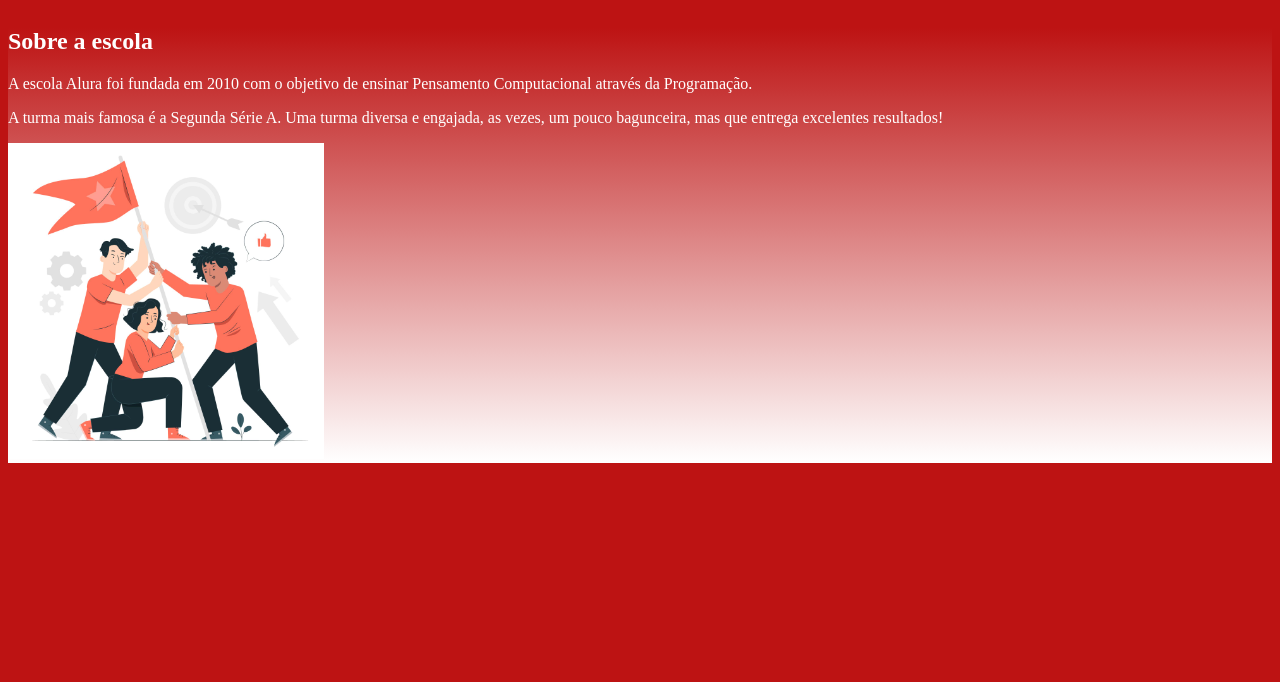
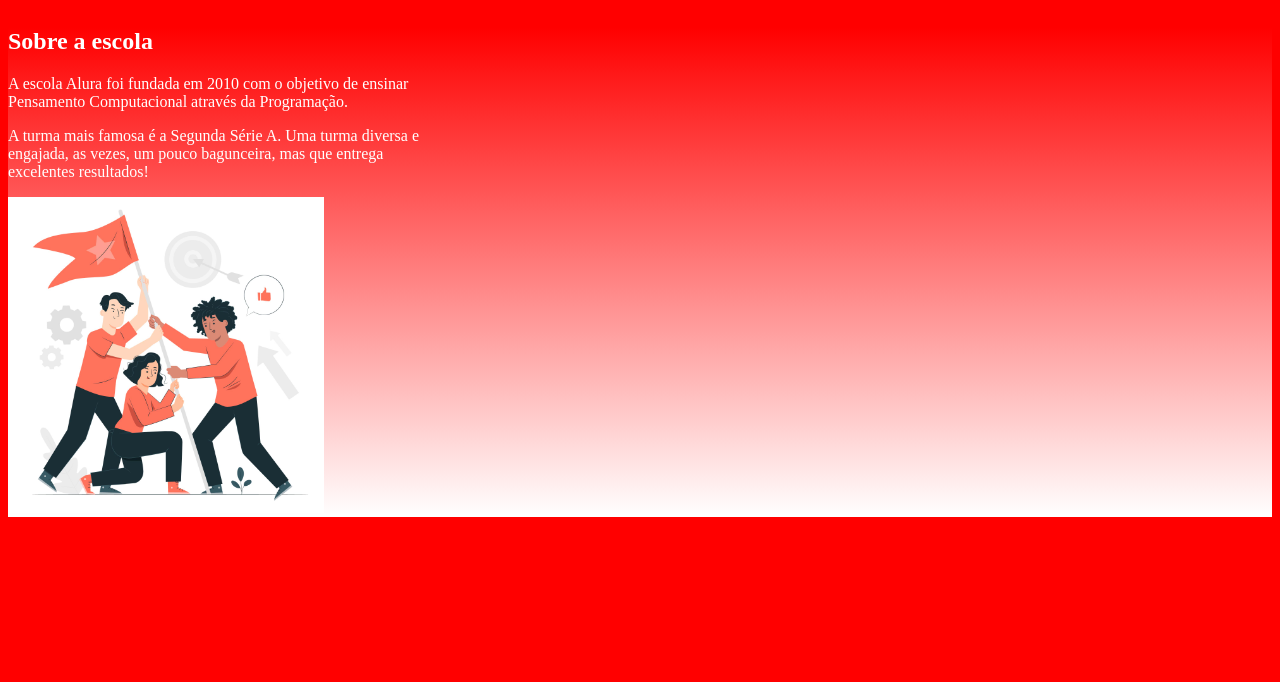
Before and after one commit to RafaelVitor27/ALura-Start, a plain HTML site: page index.html in a window 1280 px wide. Shown: the part 118-800 px from the top of the page. Drawn offline with Linux system fonts and the light colour scheme.

Commit message:
Add files via upload

```diff
--- a/index.html
+++ b/index.html
@@ -15,9 +15,11 @@
         </ul>
     </header>
     <section class="escola">
+    <div class="escola-div-conteudo">
         <h2 class="escola-titulo">Sobre a escola</h2>
         <p class="escola-texto-um">A escola Alura foi fundada em 2010 com o objetivo de ensinar Pensamento Computacional através da Programação. </p>
         <p class="escola-texto-dois">A turma mais famosa é a Segunda Série A. Uma turma diversa e engajada, as vezes, um pouco bagunceira, mas que entrega excelentes resultados!</p>
+    </div>
         <img class="escola-img" src="12704338_5064484.jpg" alt="">
 
     </section>
--- a/style.css
+++ b/style.css
@@ -1,5 +1,5 @@
 body{
-    background-color: #bd1313;
+    background-color: #ff0000;
     color: #ffffff;
 }
 
@@ -25,5 +25,10 @@
 }
 
 .escola{
-    background-image: linear-gradient(#bd1313, #ffffff);
+    background-image: linear-gradient(#ff0000, #ffffff);
+    justify-content: center;
 }
+
+.escola-div-conteudo{
+    width: 35%;
+}
```
